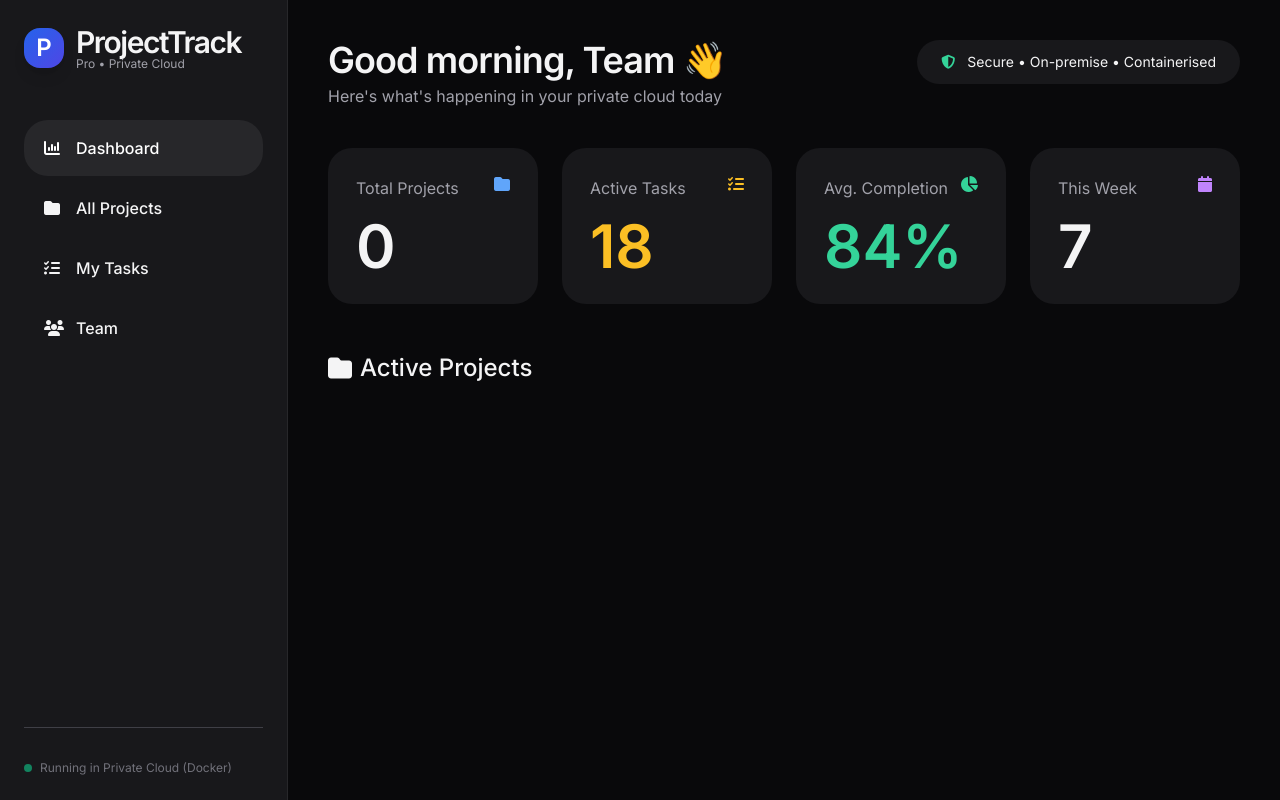
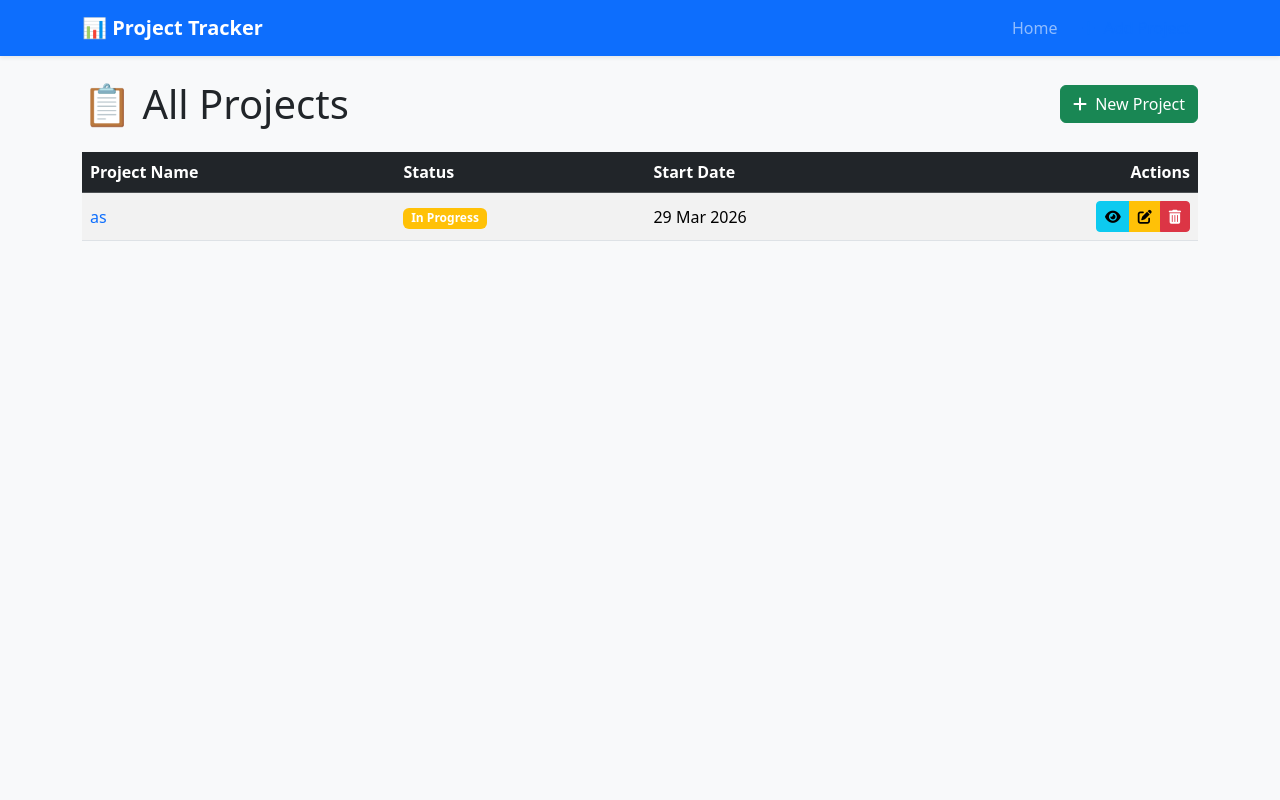
Before and after one commit to iftikhar69/private-cloud-project-tracker, a Flask app: page / in a window 1280 px wide. Run offline with Flask 3, Linux system fonts and the light colour scheme; data that the repository does not hold is empty; some libraries are stand-ins or nearby versions.

Commit message:
Your commit message

```diff
--- a/app.py
+++ b/app.py
@@ -1,75 +1,76 @@
 from flask import Flask, render_template, request, redirect, url_for, flash
-import sqlite3
+from flask_sqlalchemy import SQLAlchemy
 from datetime import datetime
+import os
 
 app = Flask(__name__)
-app.secret_key = 'project-tracker-secret-key'
+app.config['SECRET_KEY'] = 'super-secret-key-for-project-tracker'
+app.config['SQLALCHEMY_DATABASE_URI'] = 'sqlite:///projects.db'
+app.config['SQLALCHEMY_TRACK_MODIFICATIONS'] = False
 
-def get_db():
-    conn = sqlite3.connect('/app/projects.db')
-    conn.row_factory = sqlite3.Row
-    return conn
+db = SQLAlchemy(app)
 
-def init_db():
-    with get_db() as conn:
-        conn.execute('''CREATE TABLE IF NOT EXISTS projects (
-            id INTEGER PRIMARY KEY AUTOINCREMENT,
-            name TEXT NOT NULL,
-            description TEXT,
-            created_at TEXT
-        )''')
-        conn.execute('''CREATE TABLE IF NOT EXISTS tasks (
-            id INTEGER PRIMARY KEY AUTOINCREMENT,
-            project_id INTEGER,
-            title TEXT NOT NULL,
-            status TEXT DEFAULT 'Pending',
-            created_at TEXT
-        )''')
-        conn.commit()
+# Project Model
+class Project(db.Model):
+    id = db.Column(db.Integer, primary_key=True)
+    name = db.Column(db.String(100), nullable=False)
+    description = db.Column(db.Text, nullable=True)
+    status = db.Column(db.String(20), default='In Progress')
+    start_date = db.Column(db.DateTime, default=datetime.utcnow)
+    end_date = db.Column(db.DateTime, nullable=True)
 
-init_db()
+    def __repr__(self):
+        return f'<Project {self.name}>'
+
+# Create DB tables
+with app.app_context():
+    db.create_all()
 
 @app.route('/')
 def index():
-    with get_db() as conn:
-        projects = conn.execute('SELECT * FROM projects').fetchall()
+    projects = Project.query.all()
     return render_template('index.html', projects=projects)
 
+@app.route('/add', methods=['GET', 'POST'])
+def add_project():
+    if request.method == 'POST':
+        name = request.form['name']
+        description = request.form.get('description')
+        status = request.form.get('status', 'In Progress')
+
+        new_project = Project(name=name, description=description, status=status)
+        db.session.add(new_project)
+        db.session.commit()
+        flash('Project added successfully!', 'success')
+        return redirect(url_for('index'))
+    return render_template('project.html', title="Add New Project")
+
 @app.route('/project/<int:project_id>')
-def project_detail(project_id):
-    with get_db() as conn:
-        project = conn.execute('SELECT * FROM projects WHERE id=?', (project_id,)).fetchone()
-        tasks = conn.execute('SELECT * FROM tasks WHERE project_id=?', (project_id,)).fetchall()
-    return render_template('project.html', project=project, tasks=tasks)
+def view_project(project_id):
+    project = Project.query.get_or_404(project_id)
+    return render_template('project.html', title="Project Details", project=project, view_mode=True)
 
-@app.route('/create_project', methods=['POST'])
-def create_project():
-    name = request.form['name']
-    desc = request.form.get('description', '')
-    with get_db() as conn:
-        conn.execute('INSERT INTO projects (name, description, created_at) VALUES (?, ?, ?)',
-                     (name, desc, datetime.now().strftime('%Y-%m-%d %H:%M')))
-        conn.commit()
-    flash('Project created successfully!')
-    return redirect(url_for('index'))
+@app.route('/edit/<int:project_id>', methods=['GET', 'POST'])
+def edit_project(project_id):
+    project = Project.query.get_or_404(project_id)
+    if request.method == 'POST':
+        project.name = request.form['name']
+        project.description = request.form.get('description')
+        project.status = request.form.get('status')
+        if request.form.get('end_date'):
+            project.end_date = datetime.strptime(request.form['end_date'], '%Y-%m-%d')
+        db.session.commit()
+        flash('Project updated successfully!', 'success')
+        return redirect(url_for('index'))
+    return render_template('project.html', title="Edit Project", project=project)
 
-@app.route('/add_task/<int:project_id>', methods=['POST'])
-def add_task(project_id):
-    title = request.form['title']
-    with get_db() as conn:
-        conn.execute('INSERT INTO tasks (project_id, title, created_at) VALUES (?, ?, ?)',
-                     (project_id, title, datetime.now().strftime('%Y-%m-%d %H:%M')))
-        conn.commit()
-    flash('Task added!')
-    return redirect(url_for('project_detail', project_id=project_id))
-
-@app.route('/complete_task/<int:task_id>')
-def complete_task(task_id):
-    with get_db() as conn:
-        conn.execute("UPDATE tasks SET status='Completed' WHERE id=?", (task_id,))
-        conn.commit()
-    flash('Task marked as completed!')
+@app.route('/delete/<int:project_id>')
+def delete_project(project_id):
+    project = Project.query.get_or_404(project_id)
+    db.session.delete(project)
+    db.session.commit()
+    flash('Project deleted successfully!', 'danger')
     return redirect(url_for('index'))
 
 if __name__ == '__main__':
-    app.run(host='0.0.0.0', port=5000, debug=False)
+    app.run(host='0.0.0.0', port=5000, debug=True)
--- a/requirements.txt
+++ b/requirements.txt
@@ -1 +1,3 @@
 Flask==3.0.3
+Flask-SQLAlchemy==3.1.1
+Werkzeug==3.0.3
--- a/templates/base.html
+++ b/templates/base.html
@@ -3,45 +3,66 @@
 <head>
     <meta charset="UTF-8">
     <meta name="viewport" content="width=device-width, initial-scale=1.0">
-    <title>ProjectTrack Pro • Private Cloud</title>
-    <script src="https://cdn.tailwindcss.com"></script>
-    <link href="https://cdnjs.cloudflare.com/ajax/libs/font-awesome/6.5.1/css/all.min.css" rel="stylesheet">
+    <title>Project Tracker - Private Cloud</title>
+
+    <!-- Bootstrap CSS -->
+    <link href="https://cdn.jsdelivr.net/npm/bootstrap@5.3.3/dist/css/bootstrap.min.css" rel="stylesheet" integrity="sha384-..." crossorigin="anonymous">
+
+    <!-- Font Awesome -->
+    <link href="https://cdnjs.cloudflare.com/ajax/libs/font-awesome/6.5.1/css/all.min.css" rel="stylesheet" integrity="sha384-..." crossorigin="anonymous">
+
+    <!-- Custom styles -->
     <style>
-        @import url('https://fonts.googleapis.com/css2?family=Inter:wght@400;500;600&display=swap');
-        body { font-family: 'Inter', system_ui, sans-serif; }
-        .card-hover { transition: all 0.3s cubic-bezier(0.4, 0, 0.2, 1); }
-        .card-hover:hover { transform: translateY(-3px); box-shadow: 0 25px 50px -12px rgb(0 0 0 / 0.25); }
+        body { min-height: 100vh; }
+        .navbar-brand { font-weight: 700; }
+        .alert { margin-top: 1rem; }
+        .nav-link.btn { line-height: 1.5; }
     </style>
 </head>
-<body class="bg-zinc-950 text-zinc-100">
-    <div class="flex h-screen">
-        <!-- Sidebar -->
-        <div class="w-72 bg-zinc-900 border-r border-zinc-800 p-6 flex flex-col">
-            <div class="flex items-center gap-3 mb-12">
-                <div class="w-10 h-10 bg-gradient-to-br from-blue-600 to-indigo-600 rounded-2xl flex items-center justify-center text-white font-bold text-2xl shadow-lg">P</div>
-                <div>
-                    <h1 class="text-3xl font-semibold tracking-tighter">ProjectTrack</h1>
-                    <p class="text-xs text-zinc-400 -mt-1">Pro • Private Cloud</p>
-                </div>
-            </div>
+<body class="bg-light d-flex flex-column">
 
-            <nav class="space-y-1">
-                <a href="/" class="flex items-center gap-3 px-5 py-4 rounded-3xl bg-zinc-800 text-white font-medium"><i class="fa-solid fa-chart-column w-5"></i> Dashboard</a>
-                <a href="/" class="flex items-center gap-3 px-5 py-4 rounded-3xl hover:bg-zinc-800 font-medium"><i class="fa-solid fa-folder w-5"></i> All Projects</a>
-                <a href="#" class="flex items-center gap-3 px-5 py-4 rounded-3xl hover:bg-zinc-800 font-medium"><i class="fa-solid fa-tasks w-5"></i> My Tasks</a>
-                <a href="#" class="flex items-center gap-3 px-5 py-4 rounded-3xl hover:bg-zinc-800 font-medium"><i class="fa-solid fa-users w-5"></i> Team</a>
-            </nav>
-
-            <div class="mt-auto pt-8 border-t border-zinc-700 text-xs text-zinc-500 flex items-center gap-2">
-                <div class="w-2 h-2 bg-emerald-500 rounded-full animate-pulse"></div>
-                Running in Private Cloud (Docker)
+    <!-- Navbar -->
+    <nav class="navbar navbar-expand-lg navbar-dark bg-primary shadow-sm">
+        <div class="container">
+            <a class="navbar-brand" href="/">📊 Project Tracker</a>
+            <button class="navbar-toggler" type="button" data-bs-toggle="collapse" data-bs-target="#navbarNav"
+                aria-controls="navbarNav" aria-expanded="false" aria-label="Toggle navigation">
+                <span class="navbar-toggler-icon"></span>
+            </button>
+            <div class="collapse navbar-collapse justify-content-end" id="navbarNav">
+                <ul class="navbar-nav align-items-center">
+                    <li class="nav-item">
+                        <a class="nav-link" href="/">Home</a>
+                    </li>
+                    <li class="nav-item">
+                        <a class="nav-link btn btn-light text-primary ms-2" href="/add">
+                            <i class="fa fa-plus me-1"></i> Add Project
+                        </a>
+                    </li>
+                </ul>
             </div>
         </div>
+    </nav>
 
-        <!-- Main Content -->
-        <div class="flex-1 overflow-auto">
-            {% block content %}{% endblock %}
-        </div>
-    </div>
+    <!-- Main container -->
+    <main class="container flex-fill mt-4">
+        <!-- Flash messages -->
+        {% with messages = get_flashed_messages(with_categories=true) %}
+            {% if messages %}
+                {% for category, message in messages %}
+                    <div class="alert alert-{{ category }} alert-dismissible fade show" role="alert">
+                        {{ message }}
+                        <button type="button" class="btn-close" data-bs-dismiss="alert" aria-label="Close"></button>
+                    </div>
+                {% endfor %}
+            {% endif %}
+        {% endwith %}
+
+        <!-- Page content -->
+        {% block content %}{% endblock %}
+    </main>
+
+    <!-- Bootstrap JS -->
+    <script src="https://cdn.jsdelivr.net/npm/bootstrap@5.3.3/dist/js/bootstrap.bundle.min.js" integrity="sha384-..." crossorigin="anonymous"></script>
 </body>
 </html>
--- a/templates/index.html
+++ b/templates/index.html
@@ -1,63 +1,61 @@
-{% extends "base.html" %}
+{% extends 'base.html' %}
+
 {% block content %}
-<div class="p-10">
-    <div class="flex justify-between items-start mb-10">
-        <div>
-            <h1 class="text-4xl font-semibold tracking-tight">Good morning, Team 👋</h1>
-            <p class="text-zinc-400 mt-1">Here's what's happening in your private cloud today</p>
-        </div>
-        <div class="px-6 py-3 bg-zinc-900 rounded-3xl flex items-center gap-3 text-sm">
-            <i class="fa-solid fa-shield-halved text-emerald-400"></i>
-            Secure • On-premise • Containerised
-        </div>
+<div class="d-flex justify-content-between align-items-center mb-4">
+    <h1 class="mb-0">📋 All Projects</h1>
+    <a href="/add" class="btn btn-success">
+        <i class="fas fa-plus me-1"></i> New Project
+    </a>
 </div>
 
-    <!-- Stats -->
-    <div class="grid grid-cols-4 gap-6 mb-12">
-        <div class="bg-zinc-900 rounded-3xl p-7 card-hover">
-            <div class="flex justify-between"><span class="text-zinc-400">Total Projects</span><i class="fa-solid fa-folder text-blue-400"></i></div>
-            <div class="text-6xl font-semibold mt-4">{{ projects|length }}</div>
-        </div>
-        <div class="bg-zinc-900 rounded-3xl p-7 card-hover">
-            <div class="flex justify-between"><span class="text-zinc-400">Active Tasks</span><i class="fa-solid fa-list-check text-amber-400"></i></div>
-            <div class="text-6xl font-semibold mt-4 text-amber-400">18</div>
-        </div>
-        <div class="bg-zinc-900 rounded-3xl p-7 card-hover">
-            <div class="flex justify-between"><span class="text-zinc-400">Avg. Completion</span><i class="fa-solid fa-chart-pie text-emerald-400"></i></div>
-            <div class="text-6xl font-semibold mt-4 text-emerald-400">84%</div>
-        </div>
-        <div class="bg-zinc-900 rounded-3xl p-7 card-hover">
-            <div class="flex justify-between"><span class="text-zinc-400">This Week</span><i class="fa-solid fa-calendar text-purple-400"></i></div>
-            <div class="text-6xl font-semibold mt-4">7</div>
-        </div>
-    </div>
-
-    <h2 class="text-2xl font-medium mb-6 flex items-center gap-2"><i class="fa-solid fa-folder"></i> Active Projects</h2>
-    <div class="grid grid-cols-3 gap-6">
+{% if projects %}
+<div class="table-responsive">
+    <table class="table table-hover table-striped align-middle">
+        <thead class="table-dark">
+            <tr>
+                <th scope="col">Project Name</th>
+                <th scope="col">Status</th>
+                <th scope="col">Start Date</th>
+                <th scope="col" class="text-end">Actions</th>
+            </tr>
+        </thead>
+        <tbody>
             {% for project in projects %}
-        <div class="bg-zinc-900 rounded-3xl p-7 card-hover">
-            <div class="flex justify-between items-start">
-                <h5 class="font-semibold text-xl">{{ project.name }}</h5>
-                <span class="px-4 py-1 text-xs bg-blue-900 text-blue-300 rounded-2xl">In Progress</span>
-            </div>
-            <p class="text-zinc-400 text-sm mt-3 line-clamp-2">{{ project.description or 'Strategic internal project tracking tool' }}</p>
-
-            <div class="mt-8">
-                <div class="h-2 bg-zinc-800 rounded-3xl overflow-hidden">
-                    <div class="h-2 bg-gradient-to-r from-blue-500 to-indigo-500 w-4/5 rounded-3xl"></div>
-                </div>
-                <div class="flex justify-between text-xs mt-2 text-zinc-400">
-                    <span>80% complete</span>
-                    <span>4 days left</span>
-                </div>
-            </div>
-
-            <a href="{{ url_for('project_detail', project_id=project.id) }}"
-               class="mt-8 inline-flex items-center gap-2 text-blue-400 hover:text-blue-300 font-medium">
-                View Project <i class="fa-solid fa-arrow-right"></i>
+            <tr>
+                <td>
+                    <a href="/project/{{ project.id }}" class="text-decoration-none">
+                        {{ project.name }}
+                    </a>
+                </td>
+                <td>
+                    <span class="badge bg-{{ 'success' if project.status == 'Completed' else 'warning' if project.status == 'In Progress' else 'danger' }}">
+                        {{ project.status }}
+                    </span>
+                </td>
+                <td>{{ project.start_date.strftime('%d %b %Y') }}</td>
+                <td class="text-end">
+                    <div class="btn-group" role="group" aria-label="Project actions">
+                        <a href="/project/{{ project.id }}" class="btn btn-sm btn-info" title="View Project">
+                            <i class="fas fa-eye"></i>
+                        </a>
+                        <a href="/edit/{{ project.id }}" class="btn btn-sm btn-warning" title="Edit Project">
+                            <i class="fas fa-edit"></i>
+                        </a>
+                        <a href="/delete/{{ project.id }}" class="btn btn-sm btn-danger" title="Delete Project"
+                           onclick="return confirm('Are you sure you want to delete this project?');">
+                            <i class="fas fa-trash-alt"></i>
                         </a>
                     </div>
+                </td>
+            </tr>
             {% endfor %}
+        </tbody>
+    </table>
 </div>
+{% else %}
+<div class="alert alert-info text-center mt-4" role="alert">
+    <i class="fas fa-info-circle me-1"></i>
+    No projects yet. Click <strong>New Project</strong> to get started.
 </div>
+{% endif %}
 {% endblock %}
```
Also changed, not shown: templates/project.html (+80 -27 lines), README.md, instance/projects.db (added), 1 other file. Lines whose indentation alone changed are shown as unchanged.
